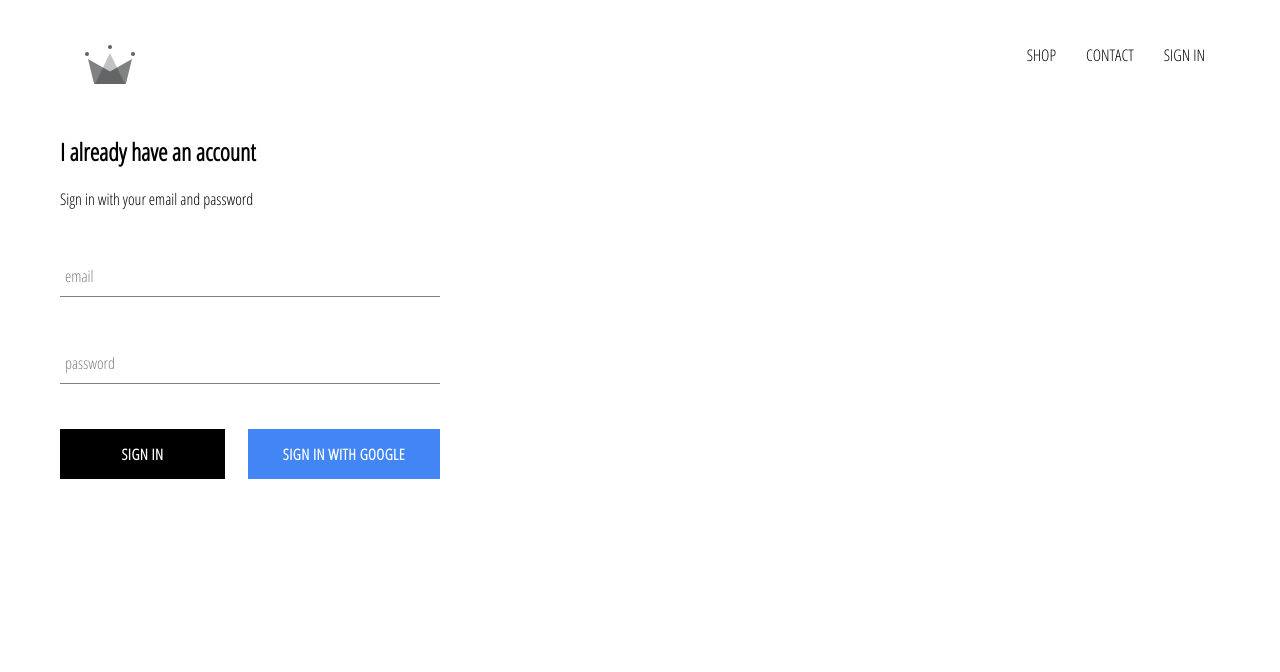
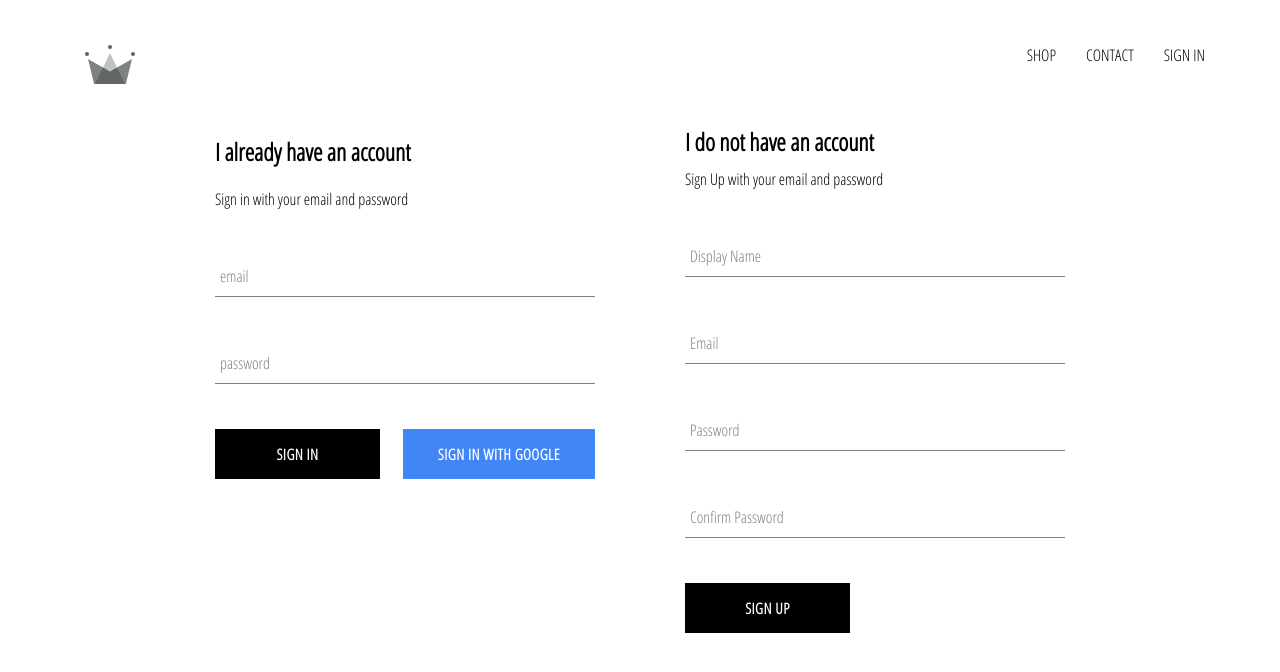
Before and after one commit to Moizasif/karachi-clothing, a React (Create React App) app: page /signin in a window 1280 px wide. Shown: the top 672 px of the page. Built offline with nearby package versions, Linux system fonts and the light colour scheme; no server answers.

Commit message:
Add Sign Up Compont to Our Page

```diff
--- a/src/pages/sign-in-and-sign-up/sign-in-and-sign-up.jsx
+++ b/src/pages/sign-in-and-sign-up/sign-in-and-sign-up.jsx
@@ -1,5 +1,6 @@
 import React from 'react'
 import SignIn from '../../components/sign-in/SignIn'
+import SignUp from '../../components/sign-up/SignUp'
 
 import './sign-in-and-sign-up.styles.scss'
 
@@ -7,6 +8,7 @@ const SignInAndSignUp = () => (
 
     <div className="sign-in-and-sign-up">
          <SignIn />
+         <SignUp />
     </div>
 )
 
--- a/src/pages/sign-in-and-sign-up/sign-in-and-sign-up.styles.scss
+++ b/src/pages/sign-in-and-sign-up/sign-in-and-sign-up.styles.scss
@@ -0,0 +1,6 @@
+.sign-in-and-sign-up{
+    display: flex;
+    width: 850px;
+    justify-content: space-between;
+    margin: 20px auto;
+}
```
